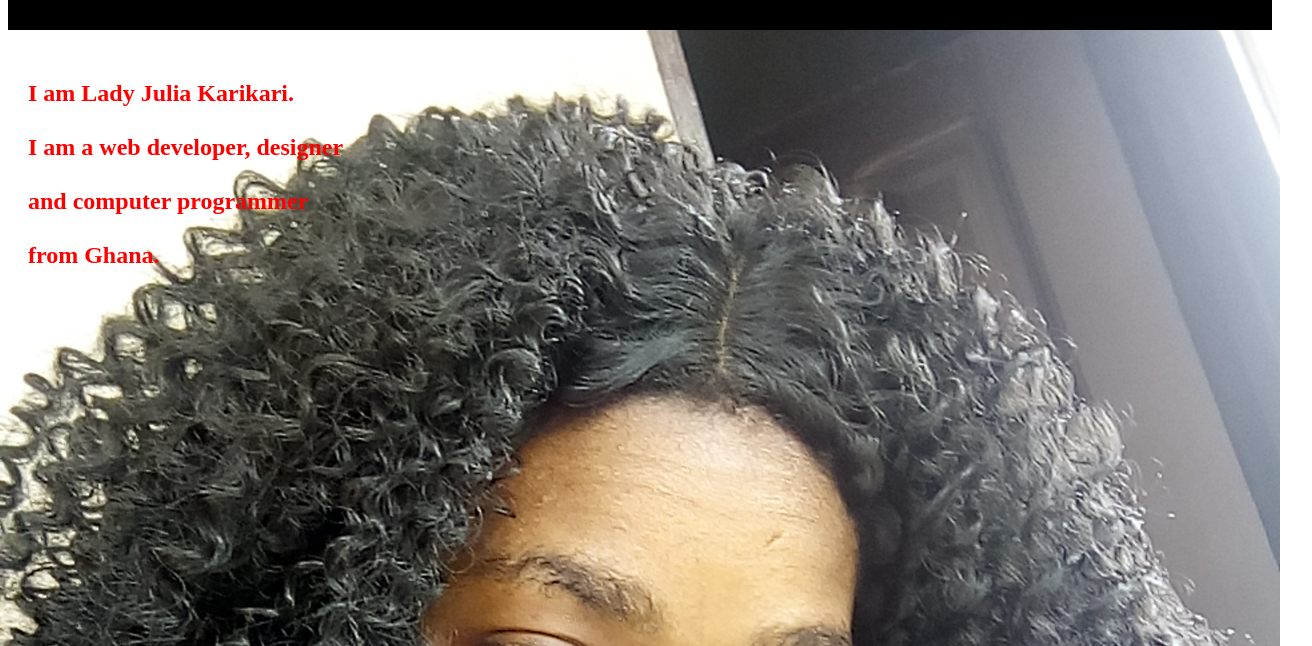
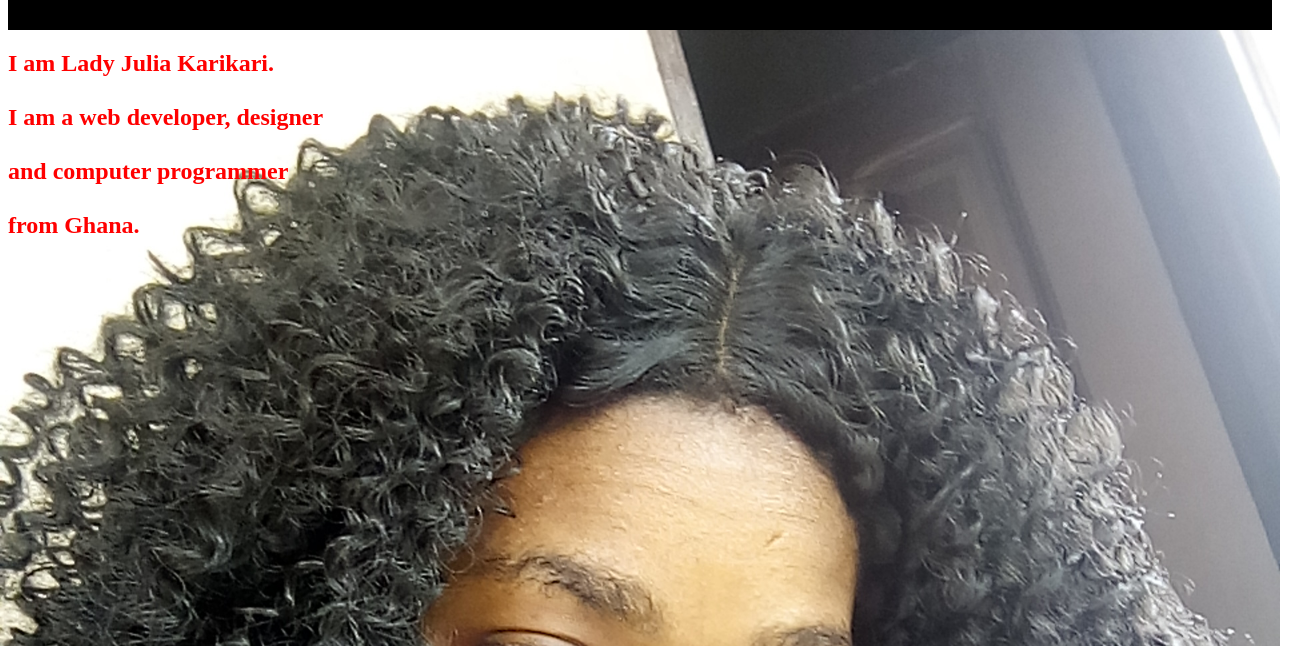
Before and after one commit to ElleJulia/Julia-Developer.com, a plain HTML site: page index.html in a window 1280 px wide. Shown: the part 154-800 px from the top of the page, 1312 px wide, since content can reach past the window. Drawn offline with Linux system fonts and the light colour scheme.

Commit message:
Update index.html

```diff
--- a/index.html
+++ b/index.html
@@ -207,14 +207,7 @@ body{
 
 
 
-       main{
 
-width: 100%;
-margin: 0 auto;
-padding: 30px 20px;
-min-height: 230vh;
-
-}
 
 
 
```
